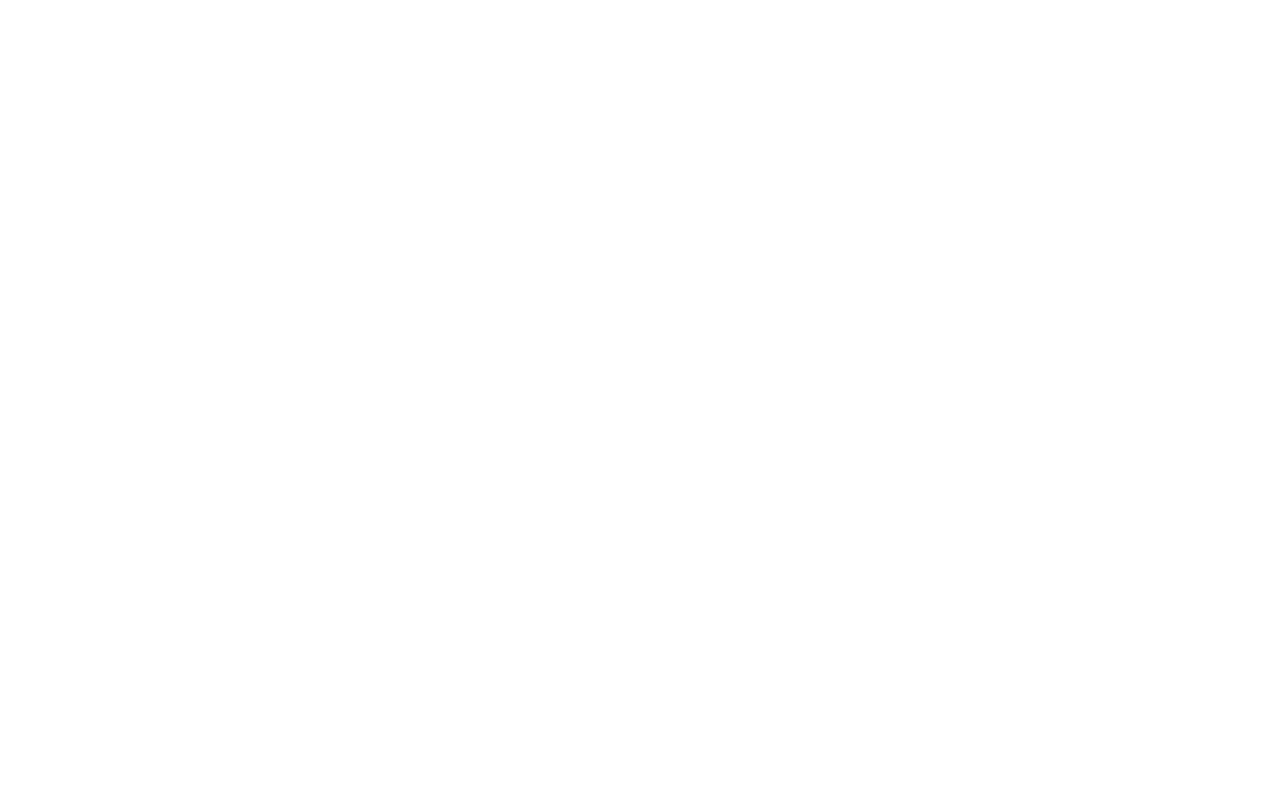
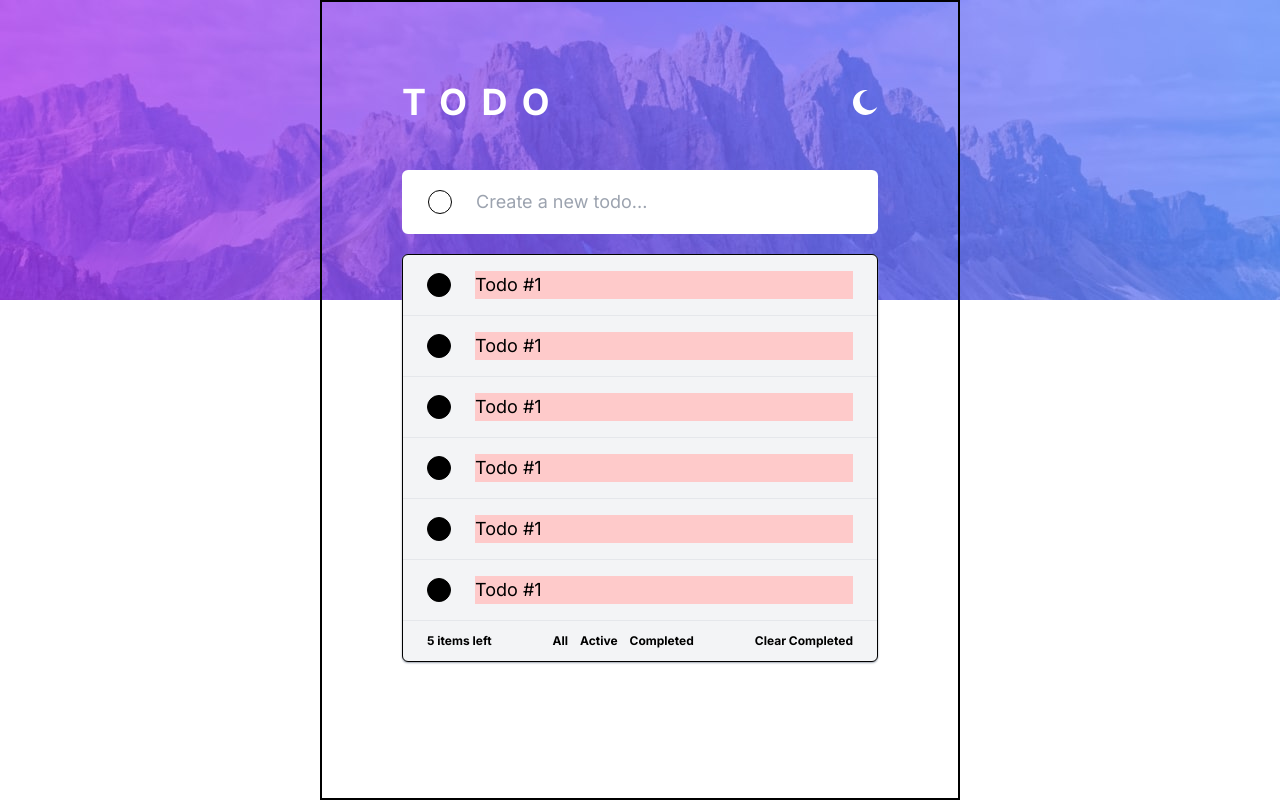
Before and after one commit to MrYious/TodoApp-NextJS, a Next.js app: page / in a window 1280 px wide. Built offline with nearby package versions, Linux system fonts and the light colour scheme.

Commit message:
feat: added outline without logic

```diff
--- a/src/app/page.tsx
+++ b/src/app/page.tsx
@@ -1,7 +1,102 @@
+"use client"
+
+import { useEffect, useState } from "react";
+
+import Check from "./_assets/icon-check.svg";
+import Cross from "./_assets/icon-cross.svg";
+import Image from 'next/image';
+import Sun from "./_assets/icon-sun.svg";
+import moon from "./_assets/icon-moon.svg";
+
 export default function Home() {
+
+  const [text, setText] = useState('')
+
   return (
-    <main>
+    <main className="bg-bg-desktop-light min-h-screen bg-no-repeat bg-white flex justify-center ">
+      <div className="flex flex-col border-2 border-black w-1/2 p-20">
+        <div className="flex items-center justify-between w-full">
+          <div className=" tracking-[0.4em] text-4xl text-white font-bold">
+            TODO
+          </div>
+          <Image
+            src={moon}
+            alt="My SVG"
+            width={25}
+            height={25}
+          />
+        </div>
+        <div className="flex text-lg border-2 bg-white border-white rounded-md mt-12 py-4 px-6 items-center gap-6">
+          <div className=" rounded-full border-[1px] border-black w-6 h-6 shrink-0"></div>
+          <input
+            type="text"
+            name="todo"
+            id="todo"
+            value={text}
+            onChange={(e)=>{setText(e.target.value)}}
+            className="outline-none w-full bg-white"
+            placeholder="Create a new todo..."
+          />
+        </div>
 
+        <div className="flex-col border-[1px] border-black mt-5 rounded-md bg-gray-100 text-lg shadow-sm shadow-gray-400">
+          <div className="flex py-4 px-6 items-center gap-6 border-b-[1px] border-gray-200 ">
+            <div className=" bg-black rounded-full border-[1px] border-black w-6 h-6 shrink-0"></div>
+            <div className="w-full bg-red-200">
+              Todo #1
+            </div>
+          </div>
+          <div className="flex py-4 px-6 items-center gap-6 border-b-[1px] border-gray-200 ">
+            <div className=" bg-black rounded-full border-[1px] border-black w-6 h-6 shrink-0"></div>
+            <div className="w-full bg-red-200">
+              Todo #1
+            </div>
+          </div>
+          <div className="flex py-4 px-6 items-center gap-6 border-b-[1px] border-gray-200 ">
+            <div className=" bg-black rounded-full border-[1px] border-black w-6 h-6 shrink-0"></div>
+            <div className="w-full bg-red-200">
+              Todo #1
+            </div>
+          </div>
+          <div className="flex py-4 px-6 items-center gap-6 border-b-[1px] border-gray-200 ">
+            <div className=" bg-black rounded-full border-[1px] border-black w-6 h-6 shrink-0"></div>
+            <div className="w-full bg-red-200">
+              Todo #1
+            </div>
+          </div>
+          <div className="flex py-4 px-6 items-center gap-6 border-b-[1px] border-gray-200 ">
+            <div className=" bg-black rounded-full border-[1px] border-black w-6 h-6 shrink-0"></div>
+            <div className="w-full bg-red-200">
+              Todo #1
+            </div>
+          </div>
+          <div className="flex py-4 px-6 items-center gap-6 border-b-[1px] border-gray-200 ">
+            <div className=" bg-black rounded-full border-[1px] border-black w-6 h-6 shrink-0"></div>
+            <div className="w-full bg-red-200">
+              Todo #1
+            </div>
+          </div>
+          <div className="flex justify-between items-center rounded-b-md text-xs font-bold py-3 px-6 ">
+            <div>
+              5 items left
+            </div>
+            <div className="flex gap-3">
+              <button onClick={()=>{}}>
+                All
+              </button>
+              <button onClick={()=>{}}>
+                Active
+                </button>
+              <button onClick={()=>{}}>
+                Completed
+              </button>
+            </div>
+            <div>
+              <button>Clear Completed</button>
+            </div>
+          </div>
+        </div>
+      </div>
     </main>
   );
 }
```
